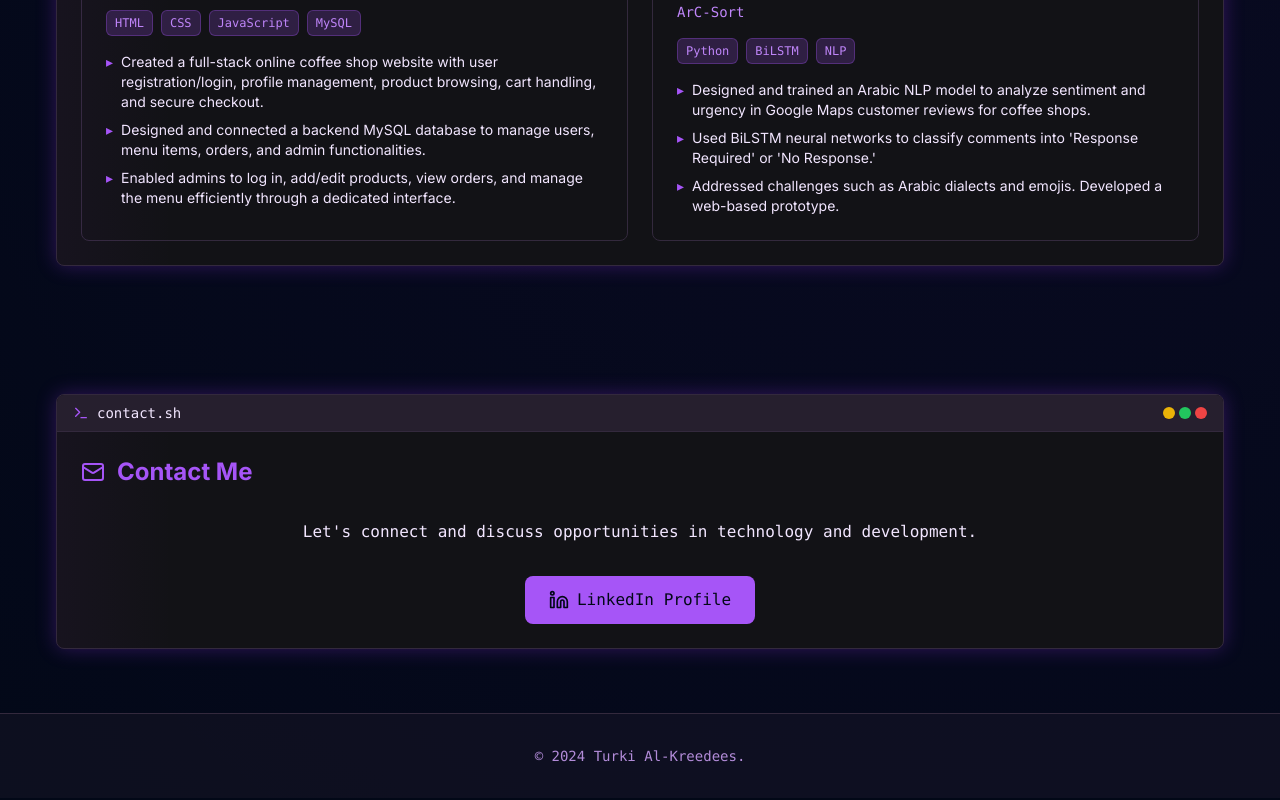
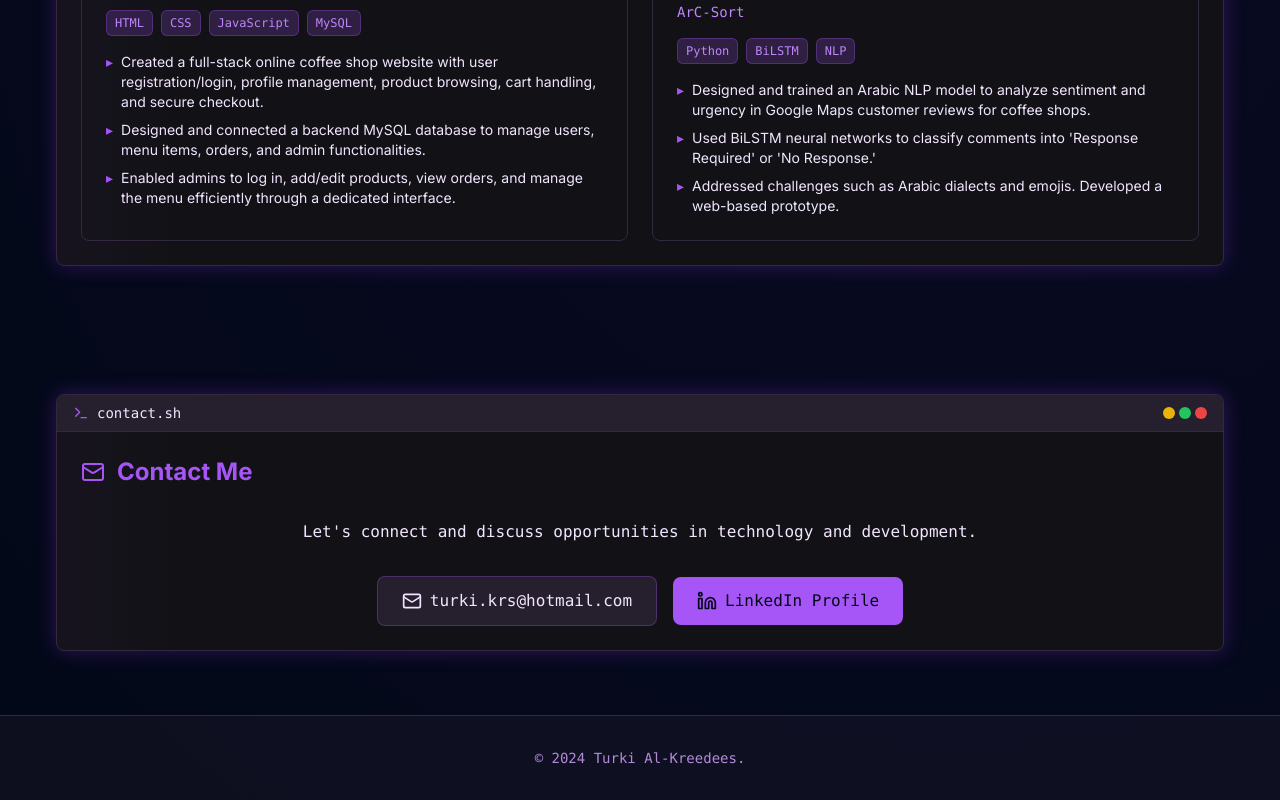
Before and after one commit to Turkiii/Portofolio, a React (Vite) app: page / in a window 1280 px wide. Shown: the part 2845-3645 px from the top of the page. Built offline with nearby package versions, Linux system fonts and the light colour scheme.

Commit message:
Add contact email
Add contact email to the contact section.

```diff
--- a/src/pages/Index.tsx
+++ b/src/pages/Index.tsx
@@ -1,3 +1,4 @@
+
 import React, { useEffect, useState } from 'react';
 import { Code, Database, Globe, Cpu, Mail, Linkedin, Github, Terminal, User, Briefcase, GraduationCap, FolderOpen } from 'lucide-react';
 import AnimatedWindow from '../components/AnimatedWindow';
@@ -248,7 +249,14 @@ const Index = () => {
               <p className="text-foreground mb-8 font-mono">
                 Let's connect and discuss opportunities in technology and development.
               </p>
-              <div className="flex justify-center space-x-6">
+              <div className="flex flex-col sm:flex-row justify-center items-center gap-4">
+                <a
+                  href="mailto:turki.krs@hotmail.com"
+                  className="flex items-center space-x-2 bg-secondary text-foreground px-6 py-3 rounded-lg hover:bg-secondary/80 transition-colors duration-300 font-mono border border-primary/30 hover:border-primary/60"
+                >
+                  <Mail className="w-5 h-5" />
+                  <span>turki.krs@hotmail.com</span>
+                </a>
                 <a
                   href="https://www.linkedin.com/in/turki-al-kreedees-aab85325b"
                   target="_blank"
```
